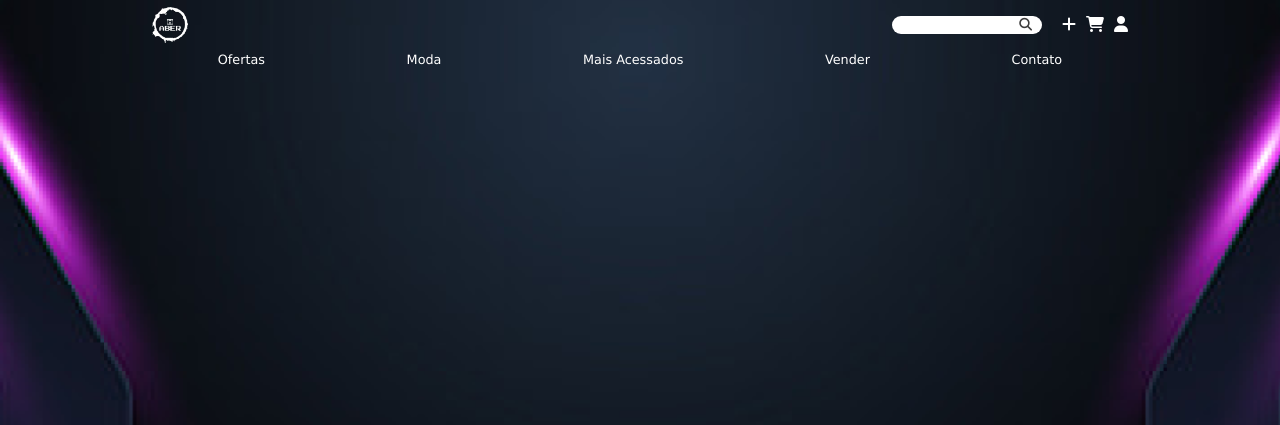
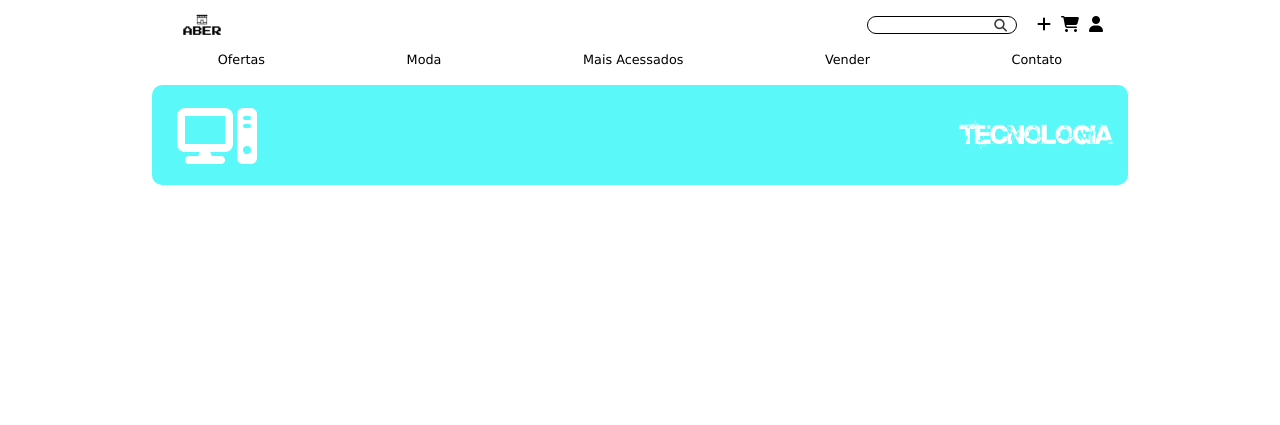
Before and after one commit to Amaral-Ethore/ABER, a PHP site: page / in a window 1280 px wide. Shown: the top 425 px of the page. Run offline with PHP 8.4, Linux system fonts and the light colour scheme; some libraries are stand-ins or nearby versions.

Commit message:
banner e fontes dos banners

```diff
--- /dev/null
+++ b/codigos/index.js
@@ -0,0 +1,17 @@
+let currentimage = 0;
+let banners = document.querySelectorAll('.banners .banner');
+let max = banners.length;
+function mudabanner(){
+    banners[currentimage].classList.remove("opacity");
+    currentimage++;
+    if (currentimage >= banners.length) {
+        currentimage = 0;
+    }
+    banners[currentimage].classList.add("opacity");
+}
+function start(){
+    setInterval(() => {
+        mudabanner();
+    }, 3000);
+}
+window.addEventListener('load', start);
--- a/index.html
+++ b/index.html
@@ -9,8 +9,9 @@
     <link href="https://cdn.jsdelivr.net/npm/bootstrap@5.3.0-alpha1/dist/css/bootstrap.min.css" rel="stylesheet"
     integrity="sha384-GLhlTQ8iRABdZLl6O3oVMWSktQOp6b7In1Zl3/Jr59b6EGGoI1aFkw7cmDA6j6gD" crossorigin="anonymous">
     <link rel="stylesheet" href="https://cdnjs.cloudflare.com/ajax/libs/font-awesome/6.3.0/css/all.css">
+    <link rel="stylesheet" href="/style/geral.css">
     <link rel="stylesheet" href="/style/index.css">
-    <link rel="stylesheet" href="/style/geral.css">
+    <link rel="stylesheet" href="/fontes/Base 02.ttf">
     <link rel="shortcut icon" href="imagens/aber-logo-zip-file/png/logo-no-background.png" type="image/x-icon">
     <title>Aber-Shop</title>
 </head>
@@ -21,7 +22,7 @@
             <div class="h-1">
                 <div class="logo">
                     <a href="index.html">
-                        <img class="logoimg" src="/imagens/aber-logo-zip-file/png/logo-no-background.png" alt="logo">
+                        <img class="logoimg" src="/imagens/aber-logo-zip-file/png/logo-black.png" alt="logo">
                     </a>
                 </div>
                 <div class="menu">
@@ -103,13 +104,35 @@
                 </div>
             </div>
         </header>
-        <main></main>
+        <main>
+            <div class="main-container">
+                <div class="banners">
+                    <div class="opacity banner banner0">
+                        <i class="pc fa-solid fa-computer"></i>
+                        <p>Tecnologia</p>
+                    </div>
+                    <div class="banner banner1">
+                        <i class="fa-solid fa-gamepad"></i>
+                        <p>GAMES</p>
+                    </div>
+                    <div class="banner banner2">
+                        <i class="fa-solid fa-mountain-sun"></i>
+                        <p>Camping</p>
+                    </div>
+                    <div class="banner banner3">
+                        <i class="fa-solid fa-dumbbell"></i>
+                        <p>Musculacao</p>
+                    </div>
+                </div>
+            </div>
+        </main>
         <footer></footer>
     </div>
     <script src="https://cdn.jsdelivr.net/npm/bootstrap@5.3.0-alpha1/dist/js/bootstrap.bundle.min.js"
         integrity="sha384-w76AqPfDkMBDXo30jS1Sgez6pr3x5MlQ1ZAGC+nuZB+EYdgRZgiwxhTBTkF7CXvN"
         crossorigin="anonymous"></script>
     <script src="codigos/code.js"></script>
+    <script src="/codigos/index.js"></script>
 </body>
 
 </html>
--- a/style/geral.css
+++ b/style/geral.css
@@ -2,7 +2,7 @@ body{
     display: flex;
     justify-content: center;
     font-family: 'Lucida Sans', 'Lucida Sans Regular', 'Lucida Grande', 'Lucida Sans Unicode', Geneva, Verdana, sans-serif;
-    background-image: url(../imagens/6122b7b8600b0e5bc4be0d80b42c7b60.jpg);
+    background-color: rgb(255, 255, 255);
     background-size: 100%;
     background-position: 50%;
     border: 0;
@@ -23,7 +23,7 @@ header{
     justify-content: space-between;
 }
 .logo{
-    height: 40px;
+    height: 100px;
     width: fit-content;
 }
 .hover{
@@ -36,6 +36,7 @@ ul{
     display: flex;
     list-style: none;
     margin-bottom: 0;
+    margin-right: 25px;
     gap: 10px;
 }
 li{
@@ -45,11 +46,11 @@ li img{
     height: 20px;
 }
 i{
-    color: white;
+    color: black;
 }
 a{
     text-decoration: none;
-    color: white;
+    color: rgb(0, 0, 0);
 }
 .search{
     position: relative;
@@ -61,10 +62,11 @@ a{
     height: 18px;
     width: 150px;
     background-image: url();
+    border: 1px solid black;
 }
 .lupa{
     position: absolute;
-    top: 6px;
+    top: 7px;
     right: 20px;
     color: rgb(61, 61, 61);
     font-size: 0.8rem;
@@ -81,3 +83,7 @@ a{
     padding: 0;
     border: 0;
 }
+main{
+    display: flex;
+    justify-content: center;
+}
--- /dev/null
+++ b/style/index.css
@@ -0,0 +1,123 @@
+@font-face {
+    font-family: 'darkcrystal';
+    src: url(../fontes/dark_crystal/dc_s.ttf) format('truetype');
+}
+@font-face {
+    font-family: 'base 2';
+    src: url(../fontes/base_02/Base\ 02.ttf) format('truetype');
+}
+@font-face {
+    font-family: 'aerosol';
+    src: url(../fontes/aerosol/Aerosol.ttf) format('truetype');
+}
+@font-face {
+    font-family: 'maytra';
+    src: url(../fontes/maytra/Maytra.ttf) format('truetype');
+}
+@font-face {
+    font-family: 'slayer';
+    src: url(../fontes/slayer_movie/Slayer\ movie.ttf) format('truetype');
+}
+.main-container{
+    width: 1000px;
+}
+.banners{
+    margin-top: 20px;
+    position: relative;
+    width: 100%;
+}
+.banner{
+    position: absolute;
+    width: 100%;
+    height: 100px;
+    background-color: rgb(109, 109, 109);
+    border-radius: 10px;
+    opacity: 0;
+    transition: 500ms;
+}
+.opacity{
+    opacity: 1;
+}
+.banner i{
+    color: white;
+}
+.banner0{
+    background-color: rgb(90, 248, 248);
+}
+.banner0 i{
+    position: absolute;
+    left: 25px;
+    top: 19px;
+    font-size: 4rem;
+}
+.banner0 p{
+    position: absolute;
+    font-size: 1.5rem;
+    bottom: 19px ;
+    right: 15px;font-family: 'base 2';
+    color: white;
+}
+.banner0 .keyboard{
+    position: absolute;
+    font-size: 1.7rem;
+    left: 25px;
+    top: 63px;
+}
+.banner0 .mouse{
+    position: absolute;
+    font-size: 1rem;
+    top: 70px;
+    left: 75px;
+}
+.banner1{
+    background-color: rgb(255, 66, 66);
+}
+.banner1 i{
+    position: absolute;
+    font-size: 4rem;
+    top: 16px;
+    left: 15px;
+}
+.banner1 P{
+    position: absolute;
+    font-family: 'darkcrystal';
+    font-size: 2rem;
+    color: white;
+    right: 20px;
+    top: 28px;
+}
+.banner2{
+    background-color: rgb(105, 199, 105);
+}
+.banner2 i{
+    position: absolute;
+    font-size: 3.7rem;
+    top: 15px;
+    left: 20px;
+}
+.banner2 p{
+    position: absolute;
+    font-family: 'maytra';
+    font-size: 3rem;
+    font-weight: 300;
+    color: white;
+    right: 20px;
+    top: 15px;
+}
+.banner3{
+    background-color: rgb(157, 89, 221);
+}
+.banner3 i{
+    position: absolute;
+    font-size: 4rem;
+    top: 17px;
+    left: 20px;
+}
+.banner3 p{
+    position: absolute;
+    font-family: 'slayer';
+    font-size: 1.2rem;
+    color: white;
+    right: 15px;
+    top: 35px;
+}
```
Also changed, not shown: fontes/maytra/More Info.txt (added, +25 -0 lines), fontes/aerosol/Aerosol.ttf (added), fontes/base_02/Base 02.ttf (added), fontes/dark_crystal/dc_o.ttf (added), fontes/dark_crystal/dc_s.ttf (added), fontes/maytra/Maytra.jpg (added), fontes/maytra/Maytra.otf (added), fontes/maytra/Maytra.ttf (added), fontes/slayer_movie/Slayer movie.ttf (added), fontes/watercolor/Watercolor - Cover.png (added), fontes/watercolor/WatercolorDemo.otf (added), fontes/watercolor/WatercolorDemo.ttf (added), 1 other file.
